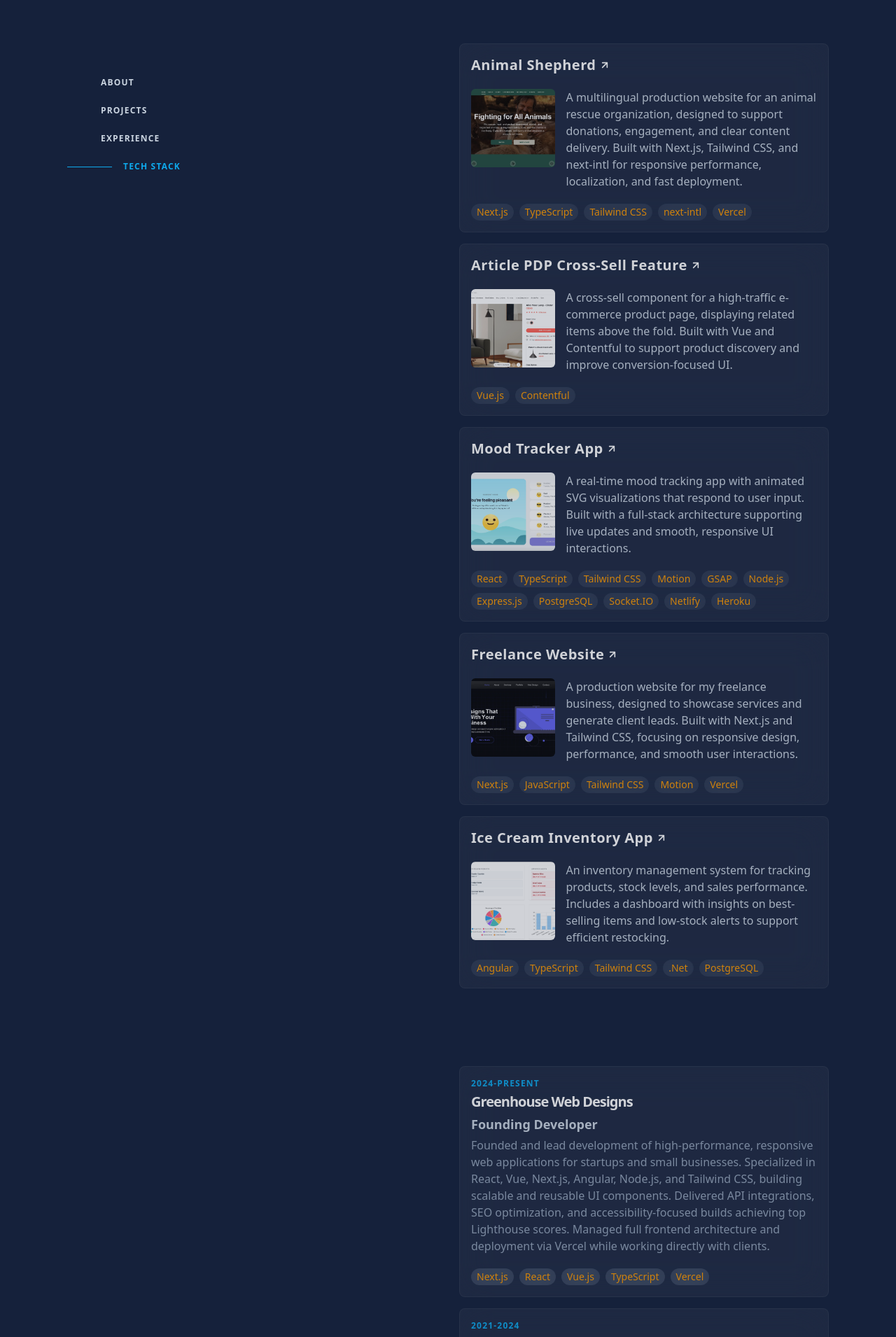
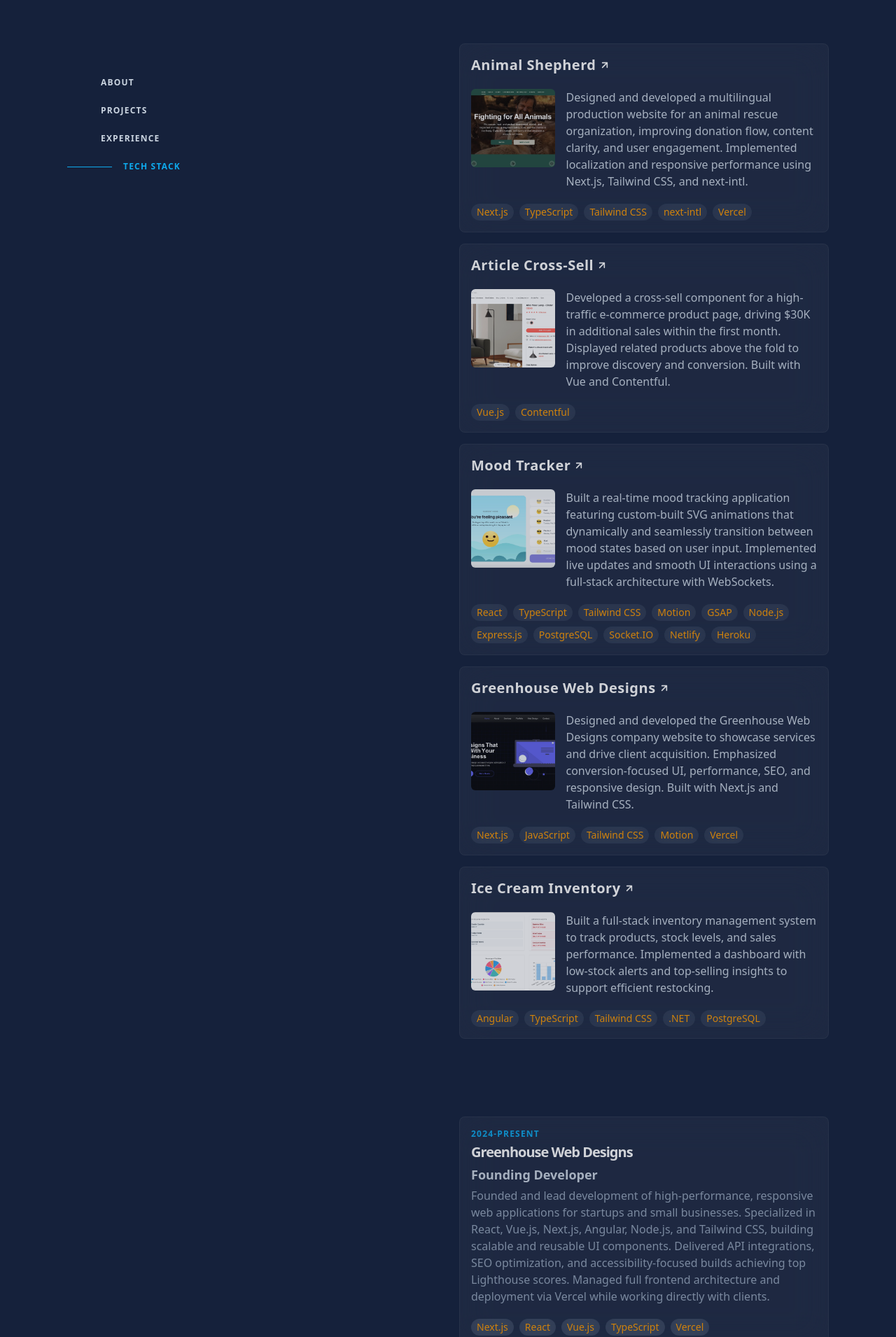
Before and after one commit to jacobadam/jacobnevitt-portfolio, a Next.js app: page / in a window 1280 px wide. Shown: the part 360-2270 px from the top of the page at 70% size. Built offline with nearby package versions, Linux system fonts and the light colour scheme.

Commit message:
update projects and experience data

```diff
--- a/app/data/experience.ts
+++ b/app/data/experience.ts
@@ -7,7 +7,7 @@ export const ExperienceCardData: Experience[] = [
     title: "Founding Developer",
     year: "2024-Present",
     description:
-      "Founded and lead development of high-performance, responsive web applications for startups and small businesses. Specialized in React, Vue, Next.js, Angular, Node.js, and Tailwind CSS, building scalable and reusable UI components. Delivered API integrations, SEO optimization, and accessibility-focused builds achieving top Lighthouse scores. Managed full frontend architecture and deployment via Vercel while working directly with clients.",
+      "Founded and lead development of high-performance, responsive web applications for startups and small businesses. Specialized in React, Vue.js, Next.js, Angular, Node.js, and Tailwind CSS, building scalable and reusable UI components. Delivered API integrations, SEO optimization, and accessibility-focused builds achieving top Lighthouse scores. Managed full frontend architecture and deployment via Vercel while working directly with clients.",
     technologies: ["Next.js", "React", "Vue.js", "TypeScript", "Vercel"],
   },
   {
@@ -16,7 +16,7 @@ export const ExperienceCardData: Experience[] = [
     title: "Software Developer",
     year: "2021-2024",
     description:
-      "Frontend developer on a high-traffic e-commerce platform serving millions of users. Built and optimized features using Vue, React, and Next.js, improving performance and user experience. Delivered measurable impact through conversion-focused UI development and performance optimization. Worked in a fast-paced product team shipping scalable, production-ready frontend features.",
+      "Frontend developer on a high-traffic e-commerce platform serving millions of users. Built and optimized features using Vue.js, React, and Next.js, improving performance and user experience. Delivered measurable impact through conversion-focused UI development and performance optimization. Worked in a fast-paced product team shipping scalable, production-ready frontend features.",
     technologies: ["Vue.js", "React", "Next.js", "GraphQL", "Contentful"],
   },
   {
--- a/app/data/projects.ts
+++ b/app/data/projects.ts
@@ -7,7 +7,7 @@ export const ProjectData: Project[] = [
     href: "https://www.animalshepherd.org/en",
     imageUrl: "/animal-shepherd.webp",
     description:
-      "A multilingual production website for an animal rescue organization, designed to support donations, engagement, and clear content delivery. Built with Next.js, Tailwind CSS, and next-intl for responsive performance, localization, and fast deployment.",
+      "Designed and developed a multilingual production website for an animal rescue organization, improving donation flow, content clarity, and user engagement. Implemented localization and responsive performance using Next.js, Tailwind CSS, and next-intl.",
     technologies: [
       "Next.js",
       "TypeScript",
@@ -18,21 +18,21 @@ export const ProjectData: Project[] = [
   },
   {
     id: 2,
-    name: "Article PDP Cross-Sell Feature",
+    name: "Article Cross-Sell",
     href: "https://www.article.com/product/27327/aino-floor-lamp-rice",
     imageUrl: "/article-cross-sell.webp",
     description:
-      "A cross-sell component for a high-traffic e-commerce product page, displaying related items above the fold. Built with Vue and Contentful to support product discovery and improve conversion-focused UI.",
+      "Developed a cross-sell component for a high-traffic e-commerce product page, driving $30K in additional sales within the first month. Displayed related products above the fold to improve discovery and conversion. Built with Vue and Contentful.",
     technologies: ["Vue.js", "Contentful"],
   },
 
   {
     id: 3,
-    name: "Mood Tracker App",
+    name: "Mood Tracker",
     href: "https://mood-tracker-app.netlify.app/",
     imageUrl: "/mood-tracker-app.webp",
     description:
-      "A real-time mood tracking app with animated SVG visualizations that respond to user input. Built with a full-stack architecture supporting live updates and smooth, responsive UI interactions.",
+      "Built a real-time mood tracking application featuring custom-built SVG animations that dynamically and seamlessly transition between mood states based on user input. Implemented live updates and smooth UI interactions using a full-stack architecture with WebSockets.",
     technologies: [
       "React",
       "TypeScript",
@@ -49,25 +49,25 @@ export const ProjectData: Project[] = [
   },
   {
     id: 4,
-    name: "Freelance Website",
+    name: "Greenhouse Web Designs",
     href: "https://www.greenhousewebdesigns.com/",
     imageUrl: "/greenhouse-web-designs.webp",
     description:
-      "A production website for my freelance business, designed to showcase services and generate client leads. Built with Next.js and Tailwind CSS, focusing on responsive design, performance, and smooth user interactions.",
+      "Designed and developed the Greenhouse Web Designs company website to showcase services and drive client acquisition. Emphasized conversion-focused UI, performance, SEO, and responsive design. Built with Next.js and Tailwind CSS.",
     technologies: ["Next.js", "JavaScript", "Tailwind CSS", "Motion", "Vercel"],
   },
   {
     id: 5,
-    name: "Ice Cream Inventory App",
+    name: "Ice Cream Inventory",
     href: "https://icecreaminventory.netlify.app/",
     imageUrl: "/ice-cream-inventory-app.webp",
     description:
-      "An inventory management system for tracking products, stock levels, and sales performance. Includes a dashboard with insights on best-selling items and low-stock alerts to support efficient restocking.",
+      "Built a full-stack inventory management system to track products, stock levels, and sales performance. Implemented a dashboard with low-stock alerts and top-selling insights to support efficient restocking.",
     technologies: [
       "Angular",
       "TypeScript",
       "Tailwind CSS",
-      ".Net",
+      ".NET",
       "PostgreSQL",
     ],
   },
```
